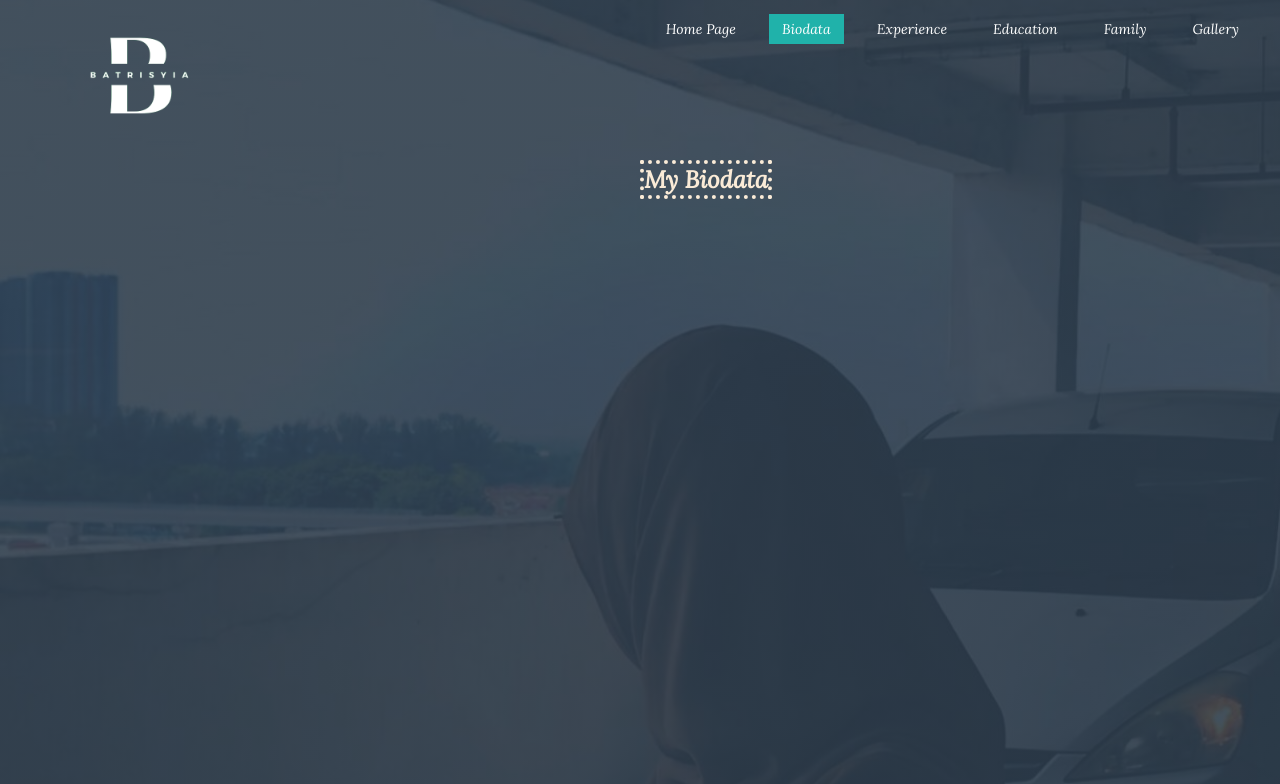
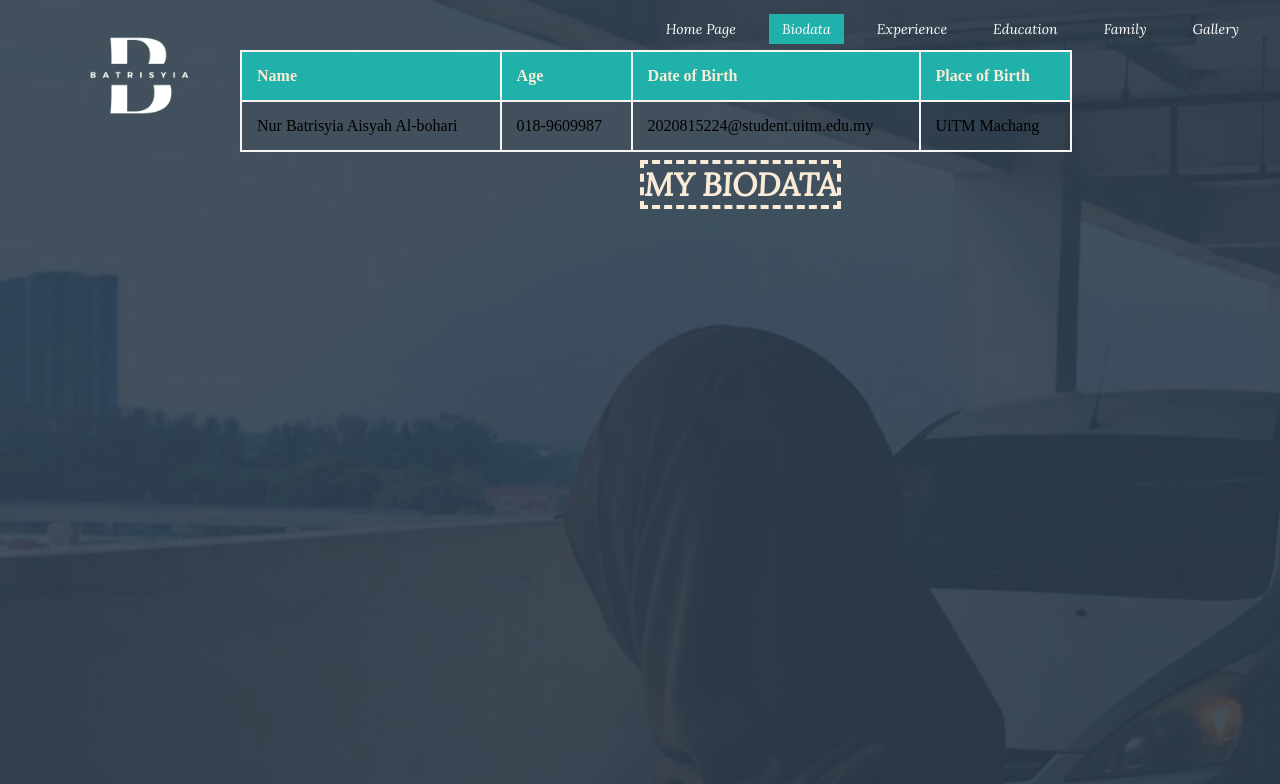
Before and after one commit to battisya76/individual_assignment, a plain HTML site: page biodata.html in a window 1280 px wide. Drawn offline with Linux system fonts and the light colour scheme.

Commit message:
Update biodata.html

```diff
--- a/biodata.html
+++ b/biodata.html
@@ -30,7 +30,43 @@
 		}
 	</style>
 
-	<h2 style="font-family: 'Lora', serif; color: antiquewhite; position: absolute; top: 20%; left: 50%; border: 4px dotted; antiquewhite; text-align: center;">My Biodata</h2>
+	<h1 style="font-family: 'Lora', serif; color: antiquewhite; position: absolute; top: 20%; left: 50%; border: 4px dashed; antiquewhite; text-align: center;">MY BIODATA</h1>
+
+	<style>
+		table, th, tr, td
+		{
+			border: 2px solid whitesmoke;
+			border-collapse: collapse;
+
+		}
+		th, td
+		{
+			padding: 15px;
+		}
+		th
+		{
+			text-align: left;
+			background-color: #20B2AA;
+			color: antiquewhite;
+			top: 60%;
+		}
+	</style>
+
+	<table style="width: 65%;">
+	<tr>
+		<th>Name</th>
+		<th>Age</th>
+		<th>Date of Birth</th>
+		<th>Place of Birth</th>
+	</tr>
+	<tr>
+		<td>Nur Batrisyia Aisyah Al-bohari</td>
+		<td>018-9609987</td>
+		<td>2020815224@student.uitm.edu.my</td>
+		<td>UiTM Machang</td>
+	</tr>
+
+
 
 
 
```
